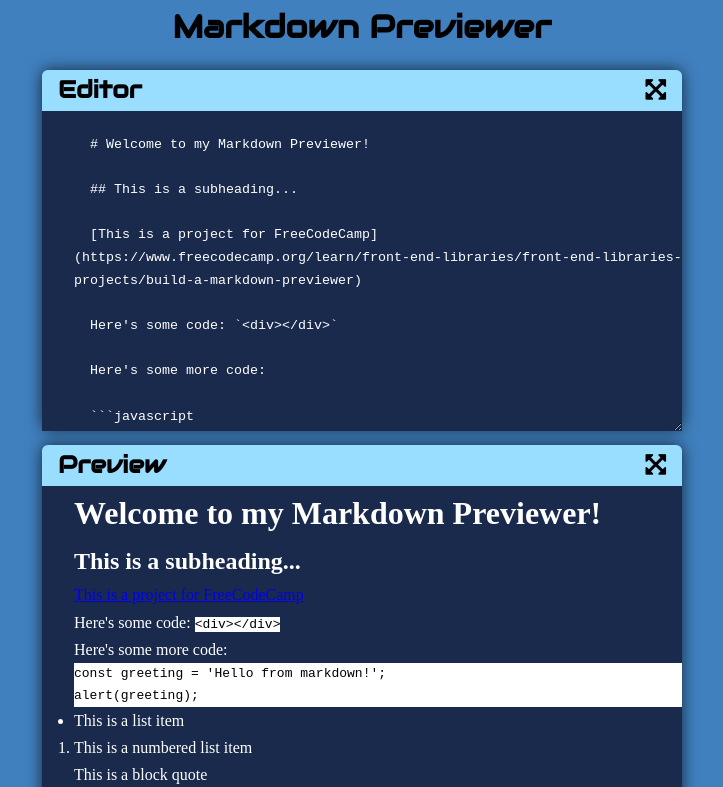
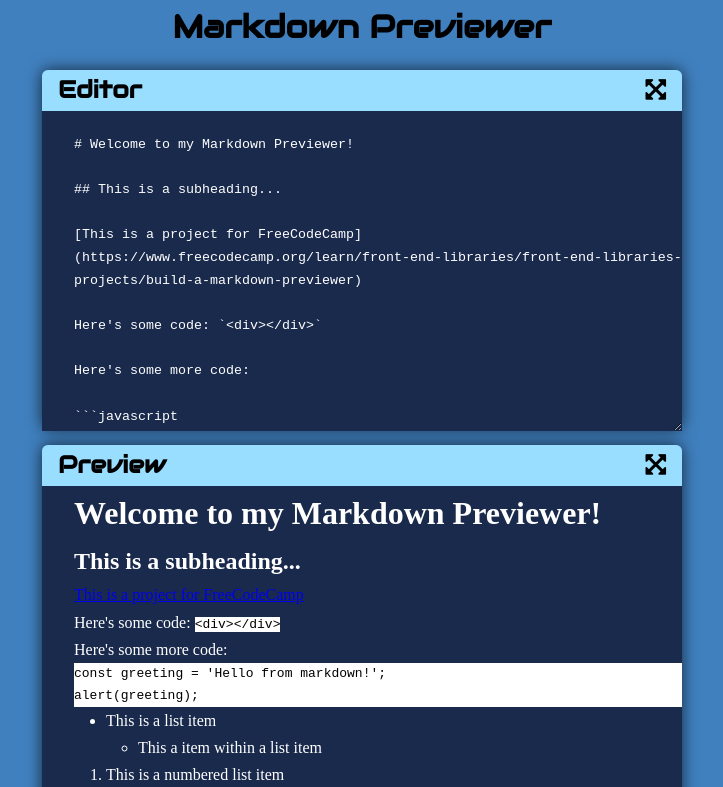
Before and after one commit to 83au/Markdown-Previewer, a React (Create React App) app: page / in a window 1280 px wide. Shown: the top 787 px of the page, without its empty margins (278-1001 px from the left). Built offline with nearby package versions, Linux system fonts and the light colour scheme.

Commit message:
Add blockquote styles

```diff
--- a/src/App.js
+++ b/src/App.js
@@ -1,40 +1,20 @@
 import {useState, useEffect, useRef} from 'react';
 import Editor from './Editor';
 import Preview from './Preview';
+import initialMarkdown from './initialMarkdown';
 import marked from 'marked';
+
 import './styles/App.css';
 
 function App() {
-  const [markdown, setMarkdown] = useState(`
-  # Welcome to my Markdown Previewer!
+  const [markdown, setMarkdown] = useState(initialMarkdown);
 
-  ## This is a subheading...
-
-  [This is a project for FreeCodeCamp](https://www.freecodecamp.org/learn/front-end-libraries/front-end-libraries-projects/build-a-markdown-previewer)
-
-  Here's some code: \`<div></div>\`
-
-  Here's some more code:
-
-  \`\`\`javascript
-  const greeting = 'Hello from markdown!';
-  alert(greeting);
-  \`\`\`
-
-  - This is a list item
-
-  1. This is a numbered list item
-
-  > This is a block quote
-
-  Here's an image
-
-  ![logo](./logo192.png "Logo")
-
-  And last but not least, here is some __bolded text__
-  `);
-
-  const [html, setHtml] = useState(() => marked(markdown));
+  const [html, setHtml] = useState(() =>
+    marked(markdown, {
+      breaks: true,
+      gfm: true,
+    })
+  );
 
   const handleChange = evt => setMarkdown(evt.target.value);
 
--- a/src/Editor.js
+++ b/src/Editor.js
@@ -1,9 +1,16 @@
-import React from 'react';
+import {useRef} from 'react';
 import './styles/window.css';
 
 function Editor({markdown, onChange}) {
+  const window = useRef();
+
+  // const expand = () => {
+  //   window.current.style.width = '100vw';
+  //   window.current.style.height = '100vh';
+  // };
+
   return (
-    <div className="window">
+    <div className="window" ref={window}>
       <h2 className="window__heading">
         Editor
         <span className="window__icon">
--- /dev/null
+++ b/src/initialMarkdown.js
@@ -0,0 +1,31 @@
+const initialMarkdown = `
+# Welcome to my Markdown Previewer!
+
+## This is a subheading...
+
+[This is a project for FreeCodeCamp](https://www.freecodecamp.org/learn/front-end-libraries/front-end-libraries-projects/build-a-markdown-previewer)
+
+Here's some code: \`<div></div>\`
+
+Here's some more code:
+
+\`\`\`javascript
+const greeting = 'Hello from markdown!';
+alert(greeting);
+\`\`\`
+
+- This is a list item
+  - This a item within a list item
+
+1. This is a numbered list item
+
+> This is a block quote
+
+Here's an image
+
+![logo](./logo192.png "Logo")
+
+And last but not least, here is some __bolded text__
+`;
+
+export default initialMarkdown;
--- a/src/styles/App.css
+++ b/src/styles/App.css
@@ -7,3 +7,24 @@
   text-align: center;
   font-family: 'Audiowide', cursive;
 }
+
+li {
+  margin-left: 2rem;
+}
+
+blockquote p {
+  position: relative;
+  padding-left: 1rem;
+  line-height: 2;
+}
+
+blockquote p::before {
+  position: absolute;
+  left: 0;
+  top: 0;
+  bottom: 0;
+  content: '';
+  height: 2em;
+  width: 5px;
+  background-color: hsl(180, 50%, 30%);
+}
--- a/src/styles/window.css
+++ b/src/styles/window.css
@@ -19,6 +19,7 @@
 .window__icon {
   position: absolute;
   right: 1rem;
+  cursor: pointer;
 }
 
 .window__textarea {
@@ -30,6 +31,7 @@
   height: 100%;
   width: 100%;
   min-height: 20rem;
+  outline: none;
 }
 
 textarea {
```
